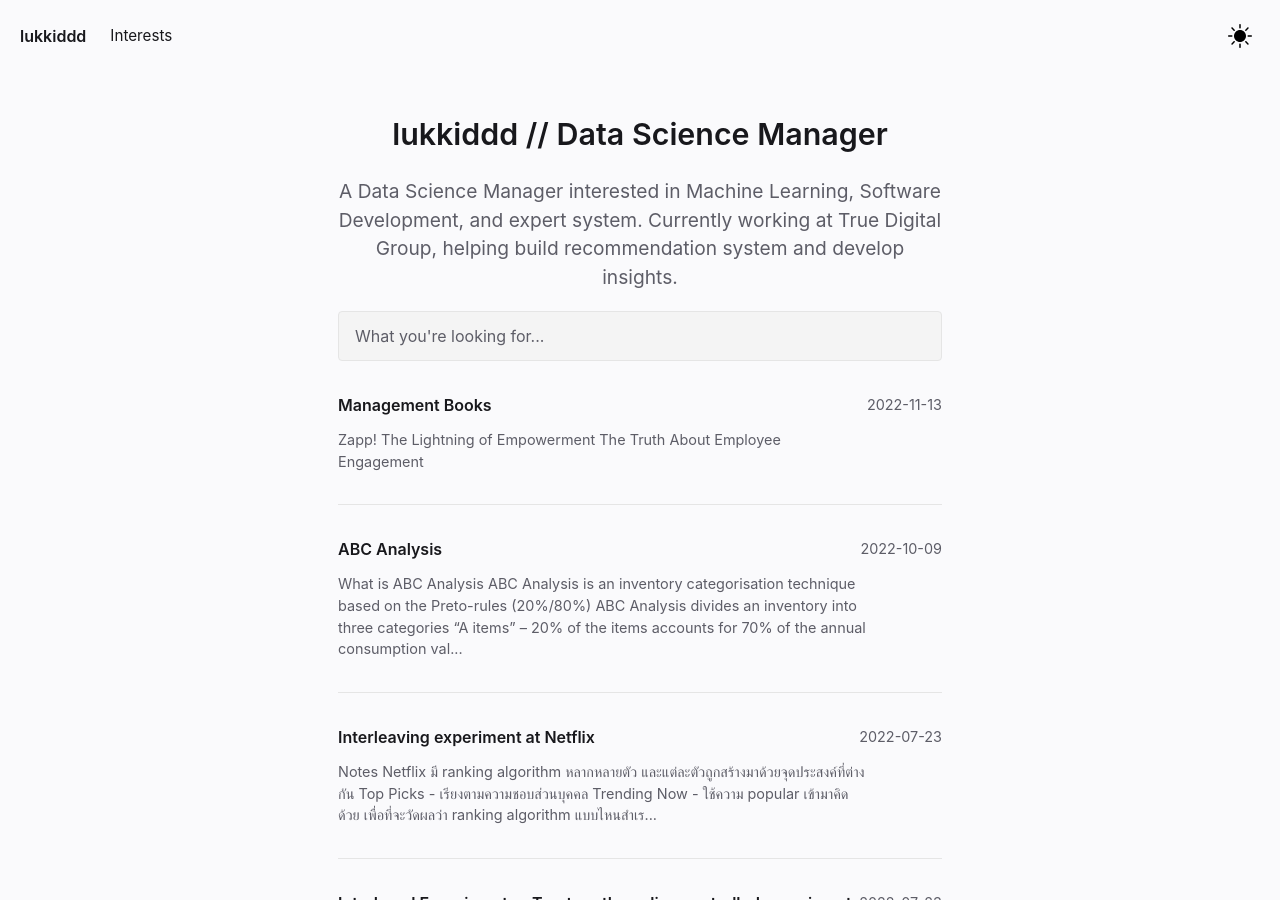
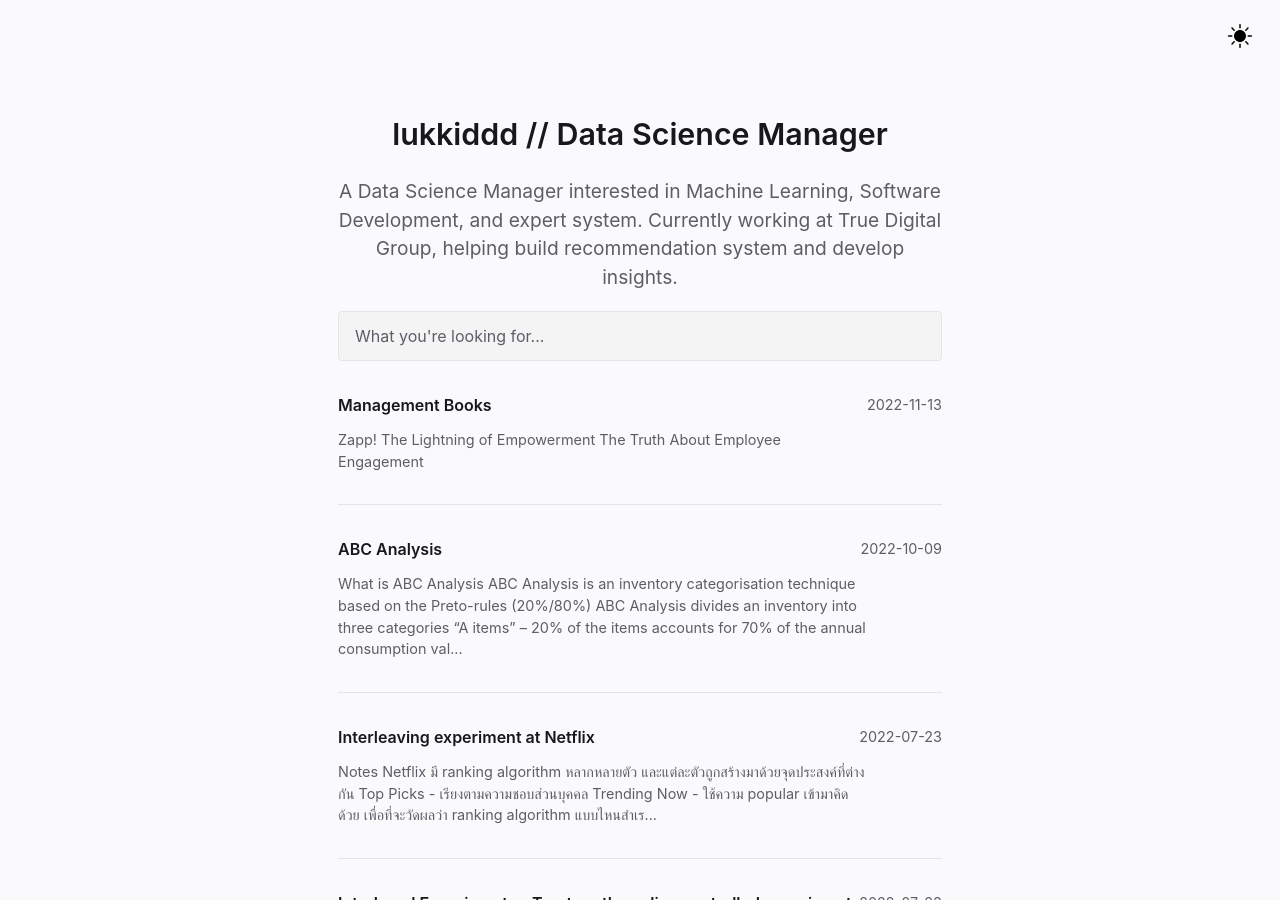
Before and after one commit to lukkiddd/lukkiddd.github.io, a Jekyll site: the page built from pages/index.md, in a window 1280 px wide and 900 px high. Built offline with Jekyll 4.4.1, drawn with Linux system fonts in a browser that asks for light colours.

Commit message:
Remove navigation

```diff
--- a/_includes/Header.html
+++ b/_includes/Header.html
@@ -31,9 +31,9 @@
 
 <nav class="navbar is-transparent" role="navigation" aria-label="main navigation">
     <div class="navbar-brand">
-      <a class="navbar-item" href="../index.html">
+      <!-- <a class="navbar-item" href="../index.html">
         <h4>lukkiddd</h4>
-      </a>
+      </a> -->
       <div class="navbar-item navbar-dark-mode__mobile is-hidden-tablet" onclick="modeSwitcher()">
         <div class="buttons">
           <a class="button is-text">
@@ -43,19 +43,19 @@
           </a>
         </div>
       </div>
-      <a role="button" class="navbar-burger" aria-label="menu" aria-expanded="false" data-target="navbarBasicExample">
+      <!-- <a role="button" class="navbar-burger" aria-label="menu" aria-expanded="false" data-target="navbarBasicExample">
         <span aria-hidden="true"></span>
         <span aria-hidden="true"></span>
         <span aria-hidden="true"></span>
-      </a>
+      </a> -->
     </div>
 
     <div id="navbarBasicExample" class="navbar-menu">
-      <div class="navbar-start">
+      <!-- <div class="navbar-start">
         <a href="../posts/interests"  class="navbar-item">
           Interests
         </a>
-      </div>
+      </div> -->
       <div class="navbar-end is-hidden-mobile" onclick="modeSwitcher()" >
         <div class="navbar-item">
           <div class="buttons">
```
